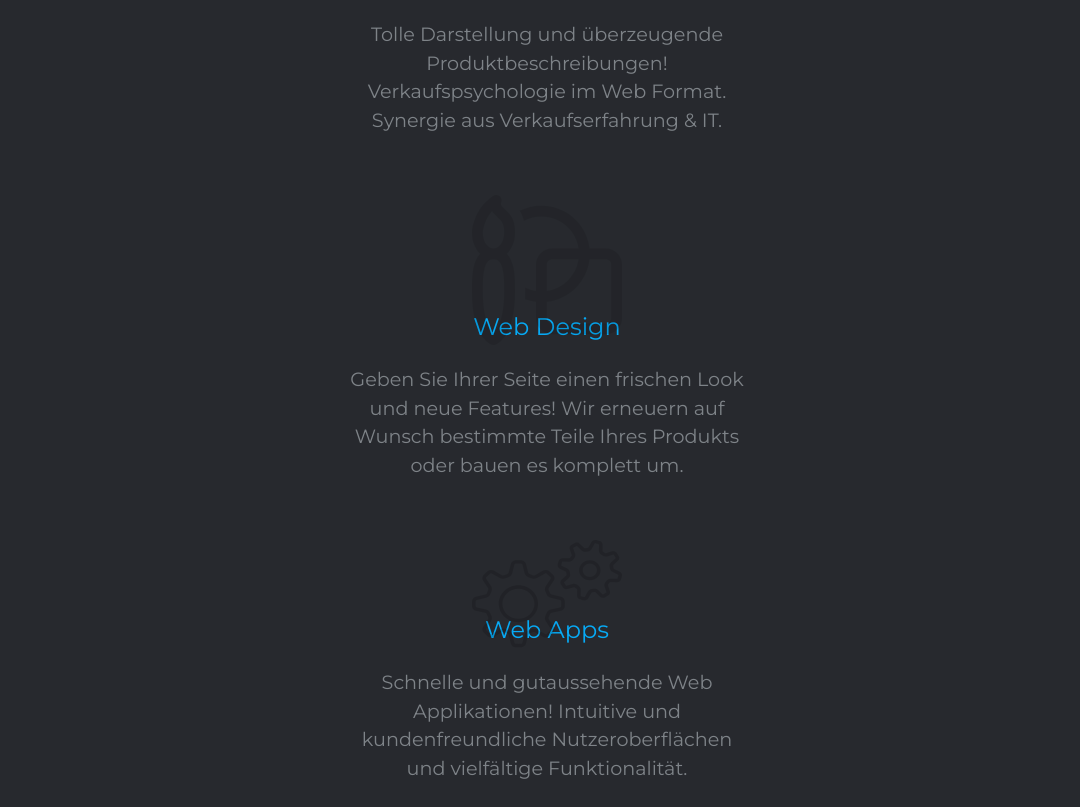
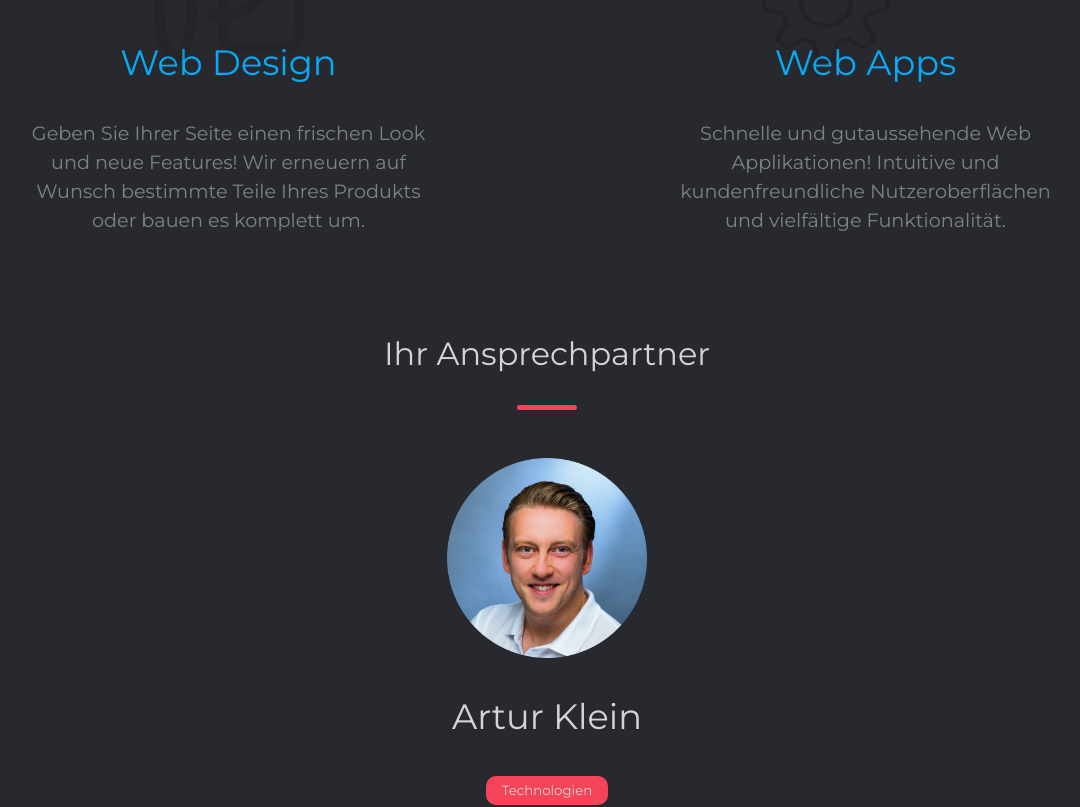
Before and after one commit to Artur-SE/Portfolio-Website, a React (Create React App) app: page / in a window 1280 px wide. Shown: the part 1560-2367 px from the top of the page, without its empty margins (93-1173 px from the left). Built offline with nearby package versions, Linux system fonts and the light colour scheme.

Commit message:
Sizes optimized

```diff
--- a/src/App.js
+++ b/src/App.js
@@ -5,17 +5,27 @@ import AboutMe from "./components/AboutMe";
 import Contact from "./components/Contact";
 import Footer from "./components/Footer";
 
+// Styling
+import styled from "styled-components";
+
 function App() {
   return (
     <div>
       <Navbar />
-      <Hero />
-      <Services />
-      <AboutMe />
-      <Contact />
+      <StyledApp>
+        <Hero />
+        <Services />
+        <AboutMe />
+        <Contact />
+      </StyledApp>
       <Footer />
     </div>
   );
 }
 
+const StyledApp = styled.div`
+  margin: 0 auto;
+  max-width: var(--maxWidth);
+`;
+
 export default App;
--- a/src/components/AboutMe.js
+++ b/src/components/AboutMe.js
@@ -11,7 +11,7 @@ const AboutMe = () => {
         <h1 className="headline">Ihr Ansprechpartner</h1>
         <div className="underline"></div>
         <img src={artur} alt="" />
-        <h1>Artur Klein</h1>
+        <h2 className="name">Artur Klein</h2>
         <button className="btn-secondary">Technologien</button>
         <p>
           Als erfahrener Verkäufer unterstützt Artur Sie dabei, Ihre Produkte &
@@ -49,6 +49,16 @@ const StyledAboutMe = styled.section`
   img {
     max-width: 200px;
   }
+  h2 {
+    color: var(--textColor1);
+  }
+  p {
+    max-width: 700px;
+    margin: 0 auto;
+  }
+  .name {
+    margin-bottom: 0;
+  }
 `;
 
 export default AboutMe;
--- a/src/components/Contact.js
+++ b/src/components/Contact.js
@@ -47,8 +47,9 @@ const StyledContact = styled.section`
     background-color: var(--backgroundColor2);
     border: none;
     padding: 1rem;
-    width: 300px;
+    width: clamp(300px, 60vw, 600px);
   }
+
   label {
     color: var(--textColor1);
   }
--- a/src/components/Hero.js
+++ b/src/components/Hero.js
@@ -43,6 +43,9 @@ const StyledHero = styled.section`
     max-width: 80%;
     margin: 2rem 0 3rem 0;
   }
+  h1 {
+    margin-top: 10vh;
+  }
 `;
 
 export default Home;
--- a/src/components/Navbar.js
+++ b/src/components/Navbar.js
@@ -62,10 +62,16 @@ const Navbar = () => {
 // Styled Component -----------------------------------------------------------
 
 const StyledNavbar = styled.nav`
+  z-index: 1;
   position: fixed;
   top: 0;
   width: 100%;
+  background-color: var(--backgroundColor2);
 
+  nav {
+    margin: 0 auto;
+    max-width: var(--maxWidth);
+  }
   .navbar {
     background-color: var(--backgroundColor2);
     display: flex;
--- a/src/components/Service.js
+++ b/src/components/Service.js
@@ -7,7 +7,7 @@ const Service = ({ name, description, image }) => {
   return (
     <StyledService>
       <img src={image} alt={name} />
-      <h1>{name}</h1>
+      <h2>{name}</h2>
       <p>{description}</p>
     </StyledService>
   );
@@ -20,6 +20,7 @@ const StyledService = styled.div`
   img {
     position: relative;
     top: 60px;
+    height: 150px;
   }
   p {
     max-width: 400px;
--- a/src/components/Services.js
+++ b/src/components/Services.js
@@ -26,7 +26,13 @@ const Services = () => {
 // Styled Component -----------------------------------------------------------
 
 const StyledServices = styled.section`
-  margin-top: 0;
+  @media (min-width: 1023px) {
+    .services {
+      display: grid;
+      gap: 10px;
+      grid-template-columns: 1fr 1fr;
+    }
+  }
 `;
 // ----------------------------------------------------------------------------
 
--- a/src/index.css
+++ b/src/index.css
@@ -11,6 +11,7 @@ Global Styling
   --secondaryColor: #f44459;
   --textColor1: #d4d4d5;
   --textColor2: #7e8388;
+  --maxWidth: 1300px;
 }
 
 html {
@@ -40,12 +41,23 @@ h6 {
   line-height: 1.5em;
 }
 
+h1 {
+  font-size: clamp(1rem, 6vw, 2rem);
+}
+h2 {
+  color: var(--primaryColor);
+  font-size: 2.2rem;
+}
+
 p,
 h3 {
   font-weight: 500;
   color: var(--textColor2);
   font-size: 1.2rem;
   line-height: 1.5em;
+}
+h3 {
+  font-size: clamp(1rem, 3vw, 1.5rem);
 }
 
 span {
@@ -65,6 +77,8 @@ section {
   border-radius: 10px;
   border: none;
   padding: 0.4rem 1rem;
+  margin-top: 2rem;
+  margin-bottom: 2rem;
   font-size: 1.2rem;
   font-family: "Montserrat", sans-serif;
   -webkit-font-smoothing: antialiased;
@@ -76,6 +90,8 @@ section {
   color: var(--textColor1);
   border-radius: 10px;
   border: none;
+  margin-top: 2rem;
+  margin-bottom: 2rem;
   padding: 0.4rem 1rem;
   font-family: "Montserrat", sans-serif;
   -webkit-font-smoothing: antialiased;
```
